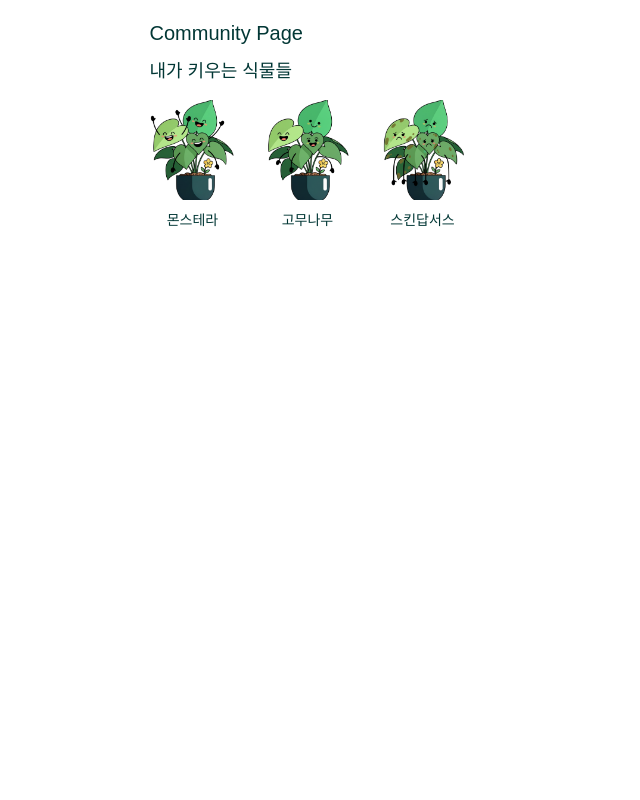
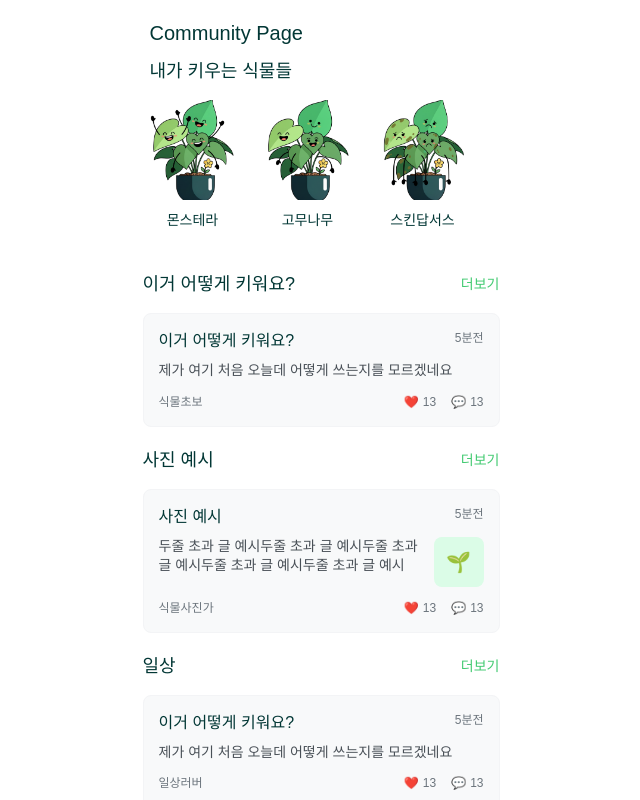
Before and after one commit to daybreaker42/KU-hackathon-2025, a Next.js app in the folder client/: page /community in a window 1280 px wide. Shown: the top 800 px of the page, without its empty margins (319-959 px from the left). Built offline with nearby package versions, Linux system fonts and the light colour scheme.

Commit message:
dev: community 부분 제작

```diff
--- a/client/app/community/page.tsx
+++ b/client/app/community/page.tsx
@@ -1,11 +1,40 @@
 import MyPlantsList from "@/components/MyPlantsList";
+import CommunitySection from "@/components/CommunitySection";
 
 export default function CommunityPage() {
   return (
-    <div className="p-[18px] bg-white h-full">
+    <div className="p-[18px] bg-white h-full min-h-screen">
       <h1 className="pl-[7px] text-[#023735] font-medium text-[20px]">Community Page</h1>
+
       {/* 내가 기르는 식물 리스트 */}
       <MyPlantsList />
+
+      {/* 커뮤니티 섹션들 */}
+      <div className="mt-[30px] space-y-[20px]">
+        {/* 질문/토론 섹션 */}
+        <CommunitySection
+          title="이거 어떻게 키워요?"
+          category="question"
+        />
+
+        {/* 사진 예시 섹션 */}
+        <CommunitySection
+          title="사진 예시"
+          category="photo"
+        />
+
+        {/* 일상 섹션 */}
+        <CommunitySection
+          title="일상"
+          category="daily"
+        />
+
+        {/* 자유 주제 섹션 */}
+        <CommunitySection
+          title="자유 주제"
+          category="free"
+        />
+      </div>
     </div>
   );
 }
--- a/client/app/globals.css
+++ b/client/app/globals.css
@@ -19,6 +19,15 @@
   --color-foreground: var(--foreground);
   --font-sans: var(--font-geist-sans);
   --font-mono: var(--font-geist-mono);
+}
+
+/* 텍스트 말줄임 처리 */
+.line-clamp-2 {
+  display: -webkit-box;
+  -webkit-line-clamp: 2;
+  line-clamp: 2;
+  -webkit-box-orient: vertical;
+  overflow: hidden;
 }
 
 body {
--- /dev/null
+++ b/client/components/CommunitySection.tsx
@@ -0,0 +1,196 @@
+'use client';
+
+import { useEffect, useState } from 'react';
+
+// 게시글 데이터 타입 정의
+interface CommunityPost {
+  id: number;
+  title: string;
+  content: string;
+  author: string;
+  timeAgo: string;
+  likes: number;
+  comments: number;
+  category: 'question' | 'photo' | 'daily' | 'free';
+  hasImage?: boolean;
+}
+
+// Mock 데이터
+const mockPosts: CommunityPost[] = [
+  {
+    id: 1,
+    title: "이거 어떻게 키워요?",
+    content: "제가 여기 처음 오늘데 어떻게 쓰는지를 모르겠네요",
+    author: "식물초보",
+    timeAgo: "5분전",
+    likes: 13,
+    comments: 13,
+    category: 'question'
+  },
+  {
+    id: 2,
+    title: "사진 예시",
+    content: "두줄 초과 글 예시두줄 초과 글 예시두줄 초과 글 예시두줄 초과 글 예시두줄 초과 글 예시",
+    author: "식물사진가",
+    timeAgo: "5분전",
+    likes: 13,
+    comments: 13,
+    category: 'photo',
+    hasImage: true
+  },
+  {
+    id: 3,
+    title: "이거 어떻게 키워요?",
+    content: "제가 여기 처음 오늘데 어떻게 쓰는지를 모르겠네요",
+    author: "일상러버",
+    timeAgo: "5분전",
+    likes: 13,
+    comments: 13,
+    category: 'daily'
+  },
+  {
+    id: 4,
+    title: "사진 예시",
+    content: "두줄 초과 글 예시두줄 초과 글 예시두줄 초과 글 예시",
+    author: "자세하기",
+    timeAgo: "5분전",
+    likes: 13,
+    comments: 13,
+    category: 'daily',
+    hasImage: true
+  },
+  {
+    id: 5,
+    title: "이거 어떻게 키워요?",
+    content: "제가 여기 처음 오늘데 어떻게 쓰는지를 모르겠네요",
+    author: "자유인",
+    timeAgo: "5분전",
+    likes: 13,
+    comments: 13,
+    category: 'free'
+  }
+];
+
+interface CommunitySectionProps {
+  title: string;
+  category: 'question' | 'photo' | 'daily' | 'free';
+  showMoreButton?: boolean;
+}
+
+export default function CommunitySection({ title, category, showMoreButton = true }: CommunitySectionProps) {
+  const [posts, setPosts] = useState<CommunityPost[]>([]);
+  const [loading, setLoading] = useState(true);
+
+  useEffect(() => {
+    const fetchPosts = async () => {
+      try {
+        setLoading(true);
+
+        // 네트워크 지연 시뮬레이션
+        await new Promise(resolve => setTimeout(resolve, 500));
+
+        // 카테고리별 필터링
+        const filteredPosts = mockPosts.filter(post => post.category === category);
+        setPosts(filteredPosts);
+      } catch (error) {
+        console.error('Error fetching posts:', error);
+      } finally {
+        setLoading(false);
+      }
+    };
+
+    fetchPosts();
+  }, [category]);
+
+  if (loading) {
+    return (
+      <div className="mt-[20px]">
+        <div className="flex justify-between items-center mb-[15px]">
+          <h2 className="text-[#023735] font-medium text-[18px]">{title}</h2>
+          {showMoreButton && (
+            <button className="text-[#42CA71] text-[14px]">더보기</button>
+          )}
+        </div>
+        <div className="space-y-[10px]">
+          {[1, 2].map((item) => (
+            <div key={item} className="bg-gray-100 rounded-lg p-[15px] animate-pulse">
+              <div className="h-[20px] bg-gray-300 rounded mb-[8px] w-[60%]"></div>
+              <div className="h-[16px] bg-gray-300 rounded mb-[10px]"></div>
+              <div className="flex justify-between items-center">
+                <div className="h-[14px] bg-gray-300 rounded w-[40px]"></div>
+                <div className="flex space-x-[10px]">
+                  <div className="h-[14px] bg-gray-300 rounded w-[30px]"></div>
+                  <div className="h-[14px] bg-gray-300 rounded w-[30px]"></div>
+                </div>
+              </div>
+            </div>
+          ))}
+        </div>
+      </div>
+    );
+  }
+
+  return (
+    <div className="mt-[20px]">
+      {/* 섹션 헤더 */}
+      <div className="flex justify-between items-center mb-[15px]">
+        <h2 className="text-[#023735] font-medium text-[18px]">{title}</h2>
+        {showMoreButton && (
+          <button className="text-[#42CA71] text-[14px] hover:text-[#369F5C] transition-colors">
+            더보기
+          </button>
+        )}
+      </div>
+
+      {/* 게시글 리스트 */}
+      <div className="space-y-[10px]">
+        {posts.map((post) => (
+          <div key={post.id} className="bg-[#F8F9FA] rounded-lg p-[15px] border border-gray-100">
+            {/* 게시글 헤더 */}
+            <div className="flex justify-between items-start mb-[8px]">
+              <h3 className="text-[#023735] font-medium text-[16px] flex-1 mr-[10px]">
+                {post.title}
+              </h3>
+              <span className="text-[#6C757D] text-[12px] whitespace-nowrap">
+                {post.timeAgo}
+              </span>
+            </div>
+
+            {/* 게시글 내용 */}
+            <div className="flex items-start space-x-[10px]">
+              <div className="flex-1">
+                <p className="text-[#495057] text-[14px] leading-[1.4] line-clamp-2">
+                  {post.content}
+                </p>
+              </div>
+
+              {/* 이미지 썸네일 (사진이 있는 경우) */}
+              {post.hasImage && (
+                <div className="w-[50px] h-[50px] bg-green-100 rounded-lg flex items-center justify-center flex-shrink-0">
+                  <span className="text-[20px]">🌱</span>
+                </div>
+              )}
+            </div>
+
+            {/* 게시글 푸터 (좋아요, 댓글) */}
+            <div className="flex justify-between items-center mt-[12px]">
+              <span className="text-[#6C757D] text-[12px]">
+                {post.author}
+              </span>
+              <div className="flex items-center space-x-[15px]">
+                <button className="flex items-center space-x-[4px] text-[#6C757D] text-[12px] hover:text-[#42CA71] transition-colors">
+                  <span>❤️</span>
+                  <span>{post.likes}</span>
+                </button>
+                <button className="flex items-center space-x-[4px] text-[#6C757D] text-[12px] hover:text-[#42CA71] transition-colors">
+                  <span>💬</span>
+                  <span>{post.comments}</span>
+                </button>
+              </div>
+            </div>
+          </div>
+        ))}
+      </div>
+    </div>
+  );
+}
```
